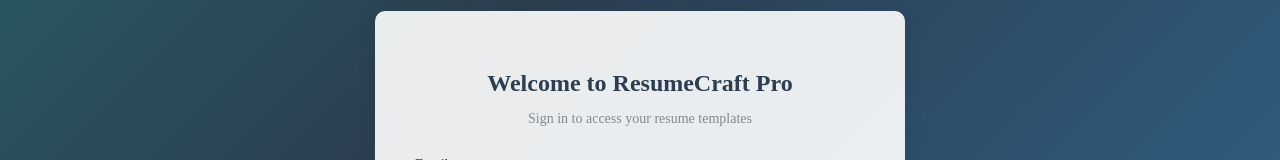
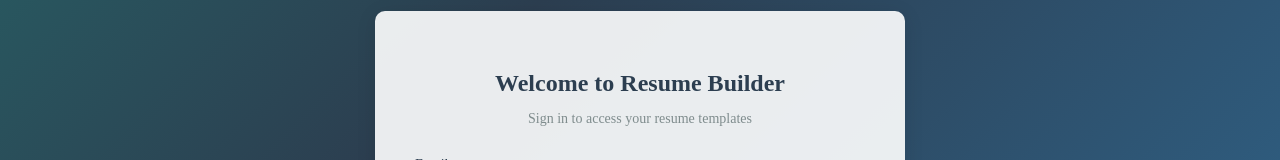
Before and after one commit to yatharth-2906/resume_builder, a React (Vite) app in the folder frontend/: page /login in a window 1280 px wide. Shown: the part 191-351 px from the top of the page. Built offline with nearby package versions, Linux system fonts and the light colour scheme.

Commit message:
Updated Title

```diff
--- a/frontend/index.html
+++ b/frontend/index.html
@@ -5,7 +5,7 @@
   <meta charset="UTF-8" />
   <link rel="icon" type="image/svg+xml" href="https://cdn-icons-png.flaticon.com/512/3135/3135715.png" />
   <meta name="viewport" content="width=device-width, initial-scale=1.0" />
-  <title>ResumeCraft Pro</title>
+  <title>Resume Builder</title>
 </head>
 
 <body>
--- a/frontend/src/pages/LoginPage.jsx
+++ b/frontend/src/pages/LoginPage.jsx
@@ -65,7 +65,7 @@
         <div className={styles.loginContainer}>
             <div className={styles.loginCard}>
                 <div className={styles.loginHeader}>
-                    <h2>Welcome to ResumeCraft Pro</h2>
+                    <h2>Welcome to Resume Builder</h2>
                     <p>Sign in to access your resume templates</p>
                 </div>
 
--- a/frontend/src/pages/SignupPage.jsx
+++ b/frontend/src/pages/SignupPage.jsx
@@ -55,7 +55,7 @@
         <div className={styles.loginContainer}>
             <div className={styles.loginCard}>
                 <div className={styles.loginHeader}>
-                    <h2>Welcome to ResumeCraft Pro</h2>
+                    <h2>Welcome to Resume Builder</h2>
                     <p>Create your free account to unlock all resume templates</p>
                 </div>
 
```
